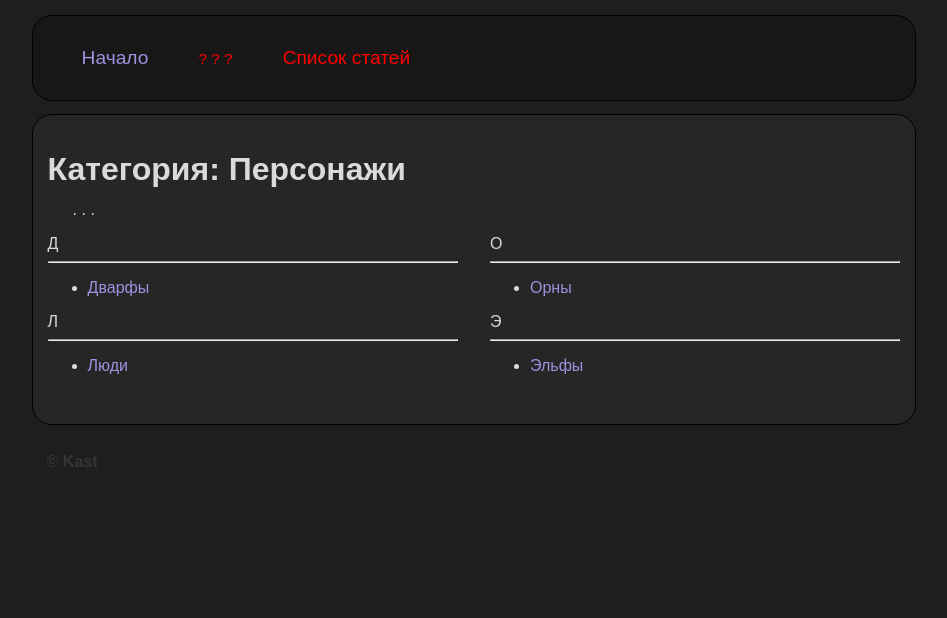
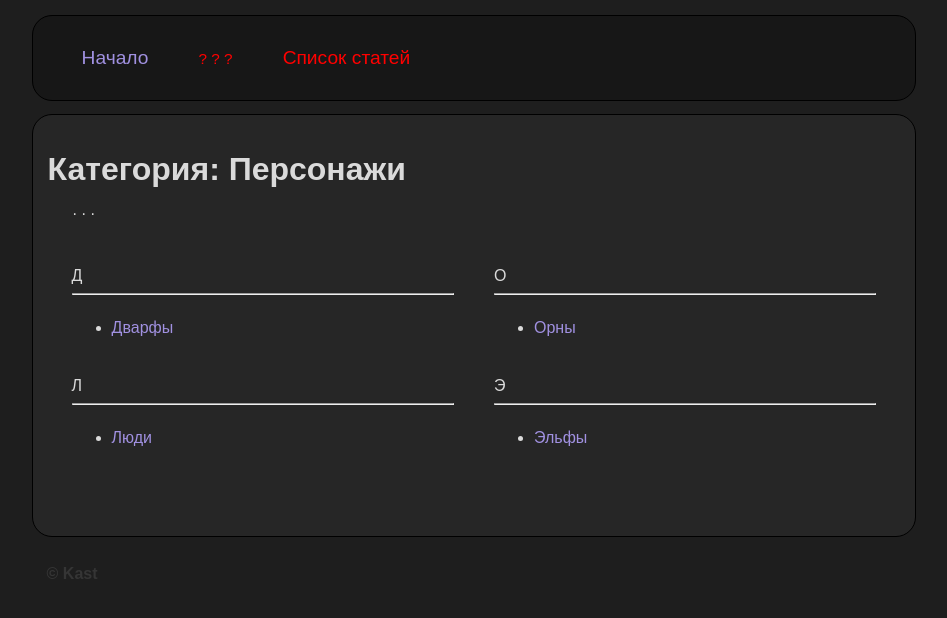
Before and after one commit to stark-kast/im-is-kast.github.io, a PHP site: page /wiki/pers/pers_index.html in a window 1280 px wide. Shown: the top 618 px of the page, without its empty margins (166-1113 px from the left). Run offline with PHP 8.4, Linux system fonts and the light colour scheme; lists and menus that the app fills with data are empty.

Commit message:
Update style.css
ctg-unit --> ctg-abc

div.ctg-units li {
	padding: 8px 0px;
}

```diff
--- a/style.css
+++ b/style.css
@@ -240,15 +240,21 @@ td.chaptersspace {						/* Расстояние между колонками */
 
 div.ctg-unit-all {
 	column-count: 2;
-	column-gap: 32px;
+	column-gap: 40px;
+	padding: 24px;
 }
 
-div.ctg-units {}
+div.ctg-units {
+	padding: 8px 0px;
+}
 
-div.ctg-unit {}
+div.ctg-abc {
+	font-size: 128%;
+	font-weight: 700;
+}
 
-div.ctg-units hr {
-	color: #535353;
+div.ctg-units li {
+	padding: 8px 0px;
 }
 /*============================================================================*/
 
```
